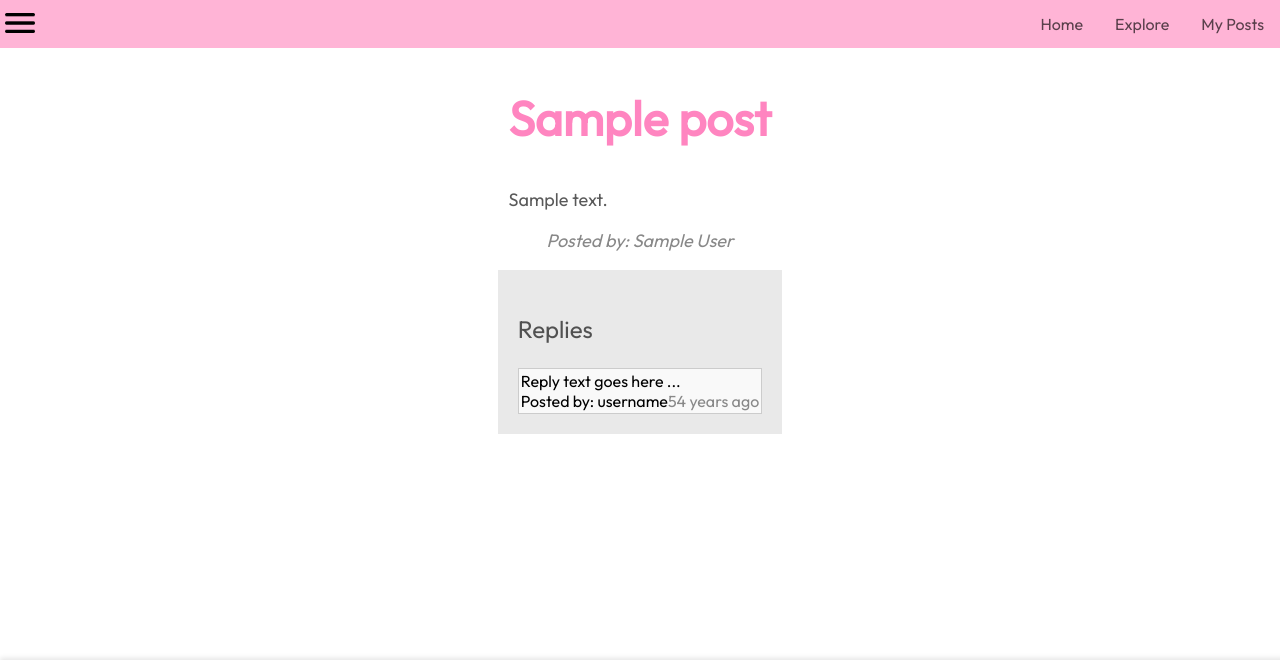
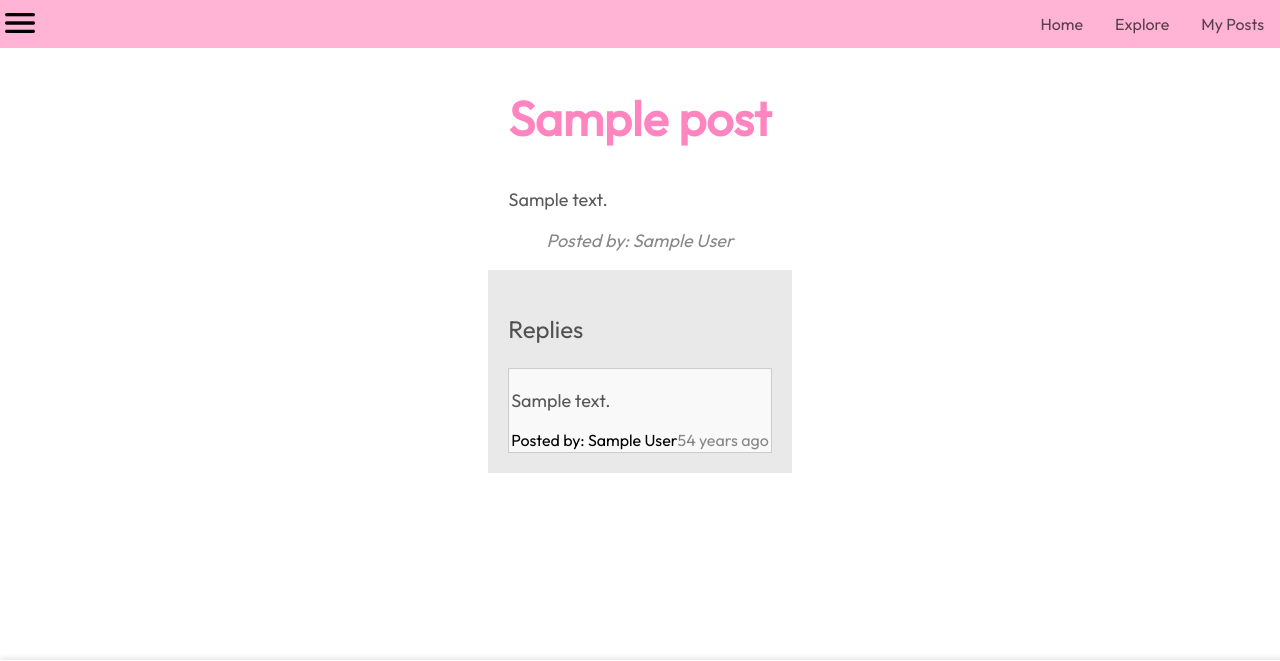
Before and after one commit to leoli33/CSE312_666, a Flask app: template templates/reply.html in a window 1280 px wide. Shown: the top 661 px of the page. Run offline with Flask 3, Linux system fonts and the light colour scheme; the template is opened without the code that fills it: most values are stand-ins (such as "Sample title", 1, 10 or a date in 2020).

Commit message:
fixed replies can not display cross account and format difference

```diff
--- a/static/js/reply.js
+++ b/static/js/reply.js
@@ -23,9 +23,11 @@
             const replyDiv = document.createElement('div');
             replyDiv.className = 'reply';
             replyDiv.innerHTML = `
-                <p>${replyContent}</p>
-                <p class="reply-author">Posted by: ${data.author_email}</p> <!-- Include author here -->
-                <small class="time-ago" data-timestamp="${new Date().toISOString()}"></small>
+                <p class="reply-content">${replyContent}</p>
+                <div class="reply-details">
+                    <span class="posted-by">Posted by: ${data.author_email}</span>
+                    <small class="time-ago" data-timestamp="${new Date().toISOString()}">just now</small>
+                </div>
             `;
 
             document.getElementById('replies-container').appendChild(replyDiv);
--- a/templates/reply.html
+++ b/templates/reply.html
@@ -19,13 +19,13 @@
             <h3>Replies</h3>
             {% for reply in replies %}
             <div class="reply">
-                <div class="reply-content">Reply text goes here ...</div>
+                <p class="reply-content">{{ reply.content }}</p>
                 <div class="reply-details">
-                    <span class="posted-by">Posted by: username</span>
-                    <span class="time-ago">time ago</span>
+                    <span class="posted-by">Posted by: {{ reply.author }}</span>
+                    <span class="time-ago">{{ reply.timestamp }}</span>
                 </div>
             </div>
-        {% endfor %}
+            {% endfor %}
         </div>
 
         <div id="reply-section">
```
